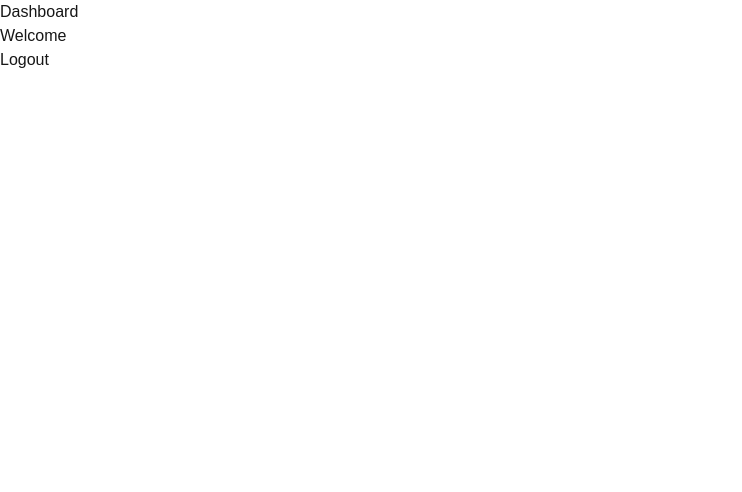
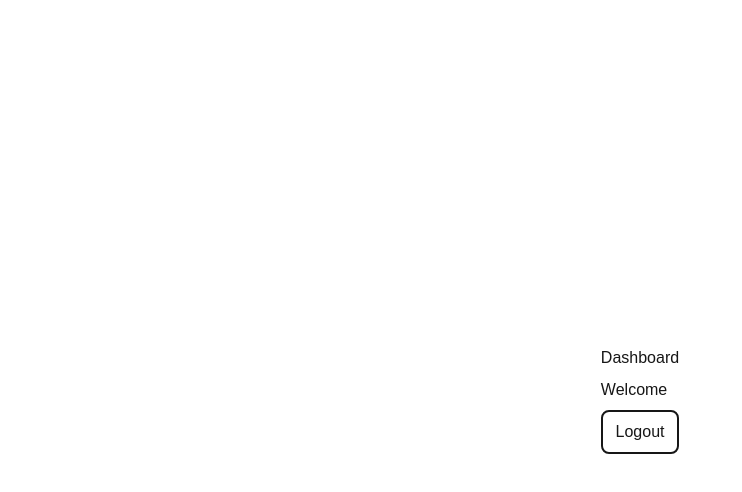
Before and after one commit to MastracciN/collectors, a Next.js app: page /dashboard in a window 1280 px wide. Shown: the top 492 px of the page, without its empty margins (0-742 px from the left). Built offline with nearby package versions, Linux system fonts and the light colour scheme.

Commit message:
added styling to loginclient, dashboard and logout button

```diff
--- a/src/app/components/auth/LogoutButton.tsx
+++ b/src/app/components/auth/LogoutButton.tsx
@@ -4,7 +4,9 @@
 
 export default function LogoutButton() {
     return (
-        <button onClick={() => signOut()}>
+        <button
+            className="border border-2 rounded-lg p-2"
+            onClick={() => signOut()}>
             Logout
         </button>
     );
--- a/src/app/dashboard/page.tsx
+++ b/src/app/dashboard/page.tsx
@@ -3,10 +3,13 @@
 export default async function Dashboard() {
 
     return (
-        <div>
-            <h1>Dashboard</h1>
-            <p>Welcome</p>
-            <LogoutButton/>
+        <div className="min-h-screen flex items-center justify-center">
+            <div className="flex flex-col space-y-2">
+                <h1>Dashboard</h1>
+                {/* <p>Welcome {session?.user?.name}</p> */}
+                <p>Welcome</p>
+                <LogoutButton/>
+            </div>
         </div>
     );
 }
--- a/src/app/login/LoginClient.tsx
+++ b/src/app/login/LoginClient.tsx
@@ -4,12 +4,17 @@
 
 export default function LoginClient(){
     return (
-        <div>
-            <h1>Login</h1>
+        <div className="min-h-screen flex items-center justify-center">
+            <div className="flex flex-col items-center space-y-2">
+                <h1 className="text-3xl">Login</h1>
 
-            <button onClick={() => signIn("github")}>
-                Sign in with GitHub
-            </button>
+                <button
+                    className="border border-2 p-2 rounded-lg"
+                    onClick={() => signIn("github")}
+                >
+                    Sign in with GitHub
+                </button>
+            </div>
         </div>
     );
 }
```
